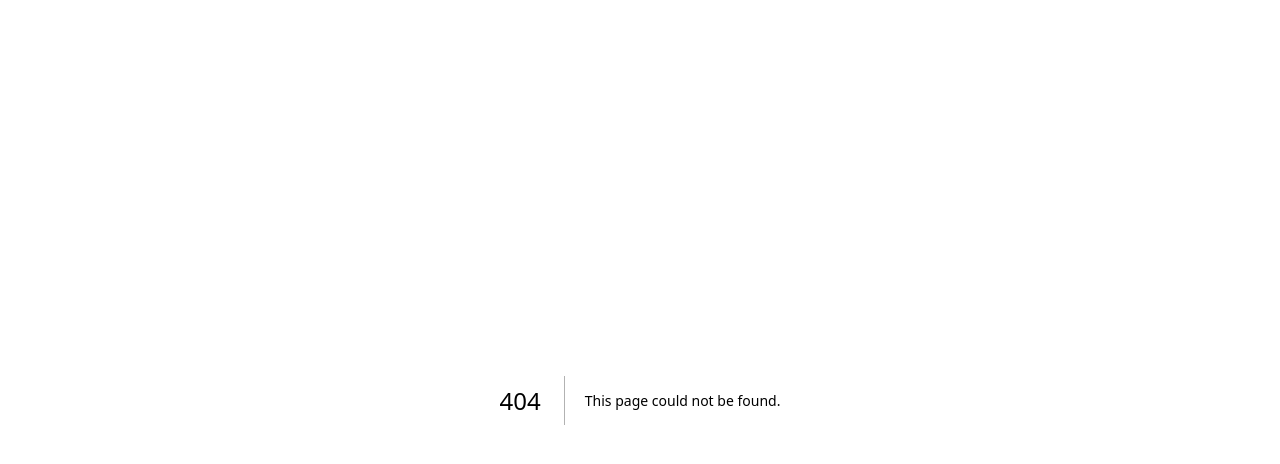
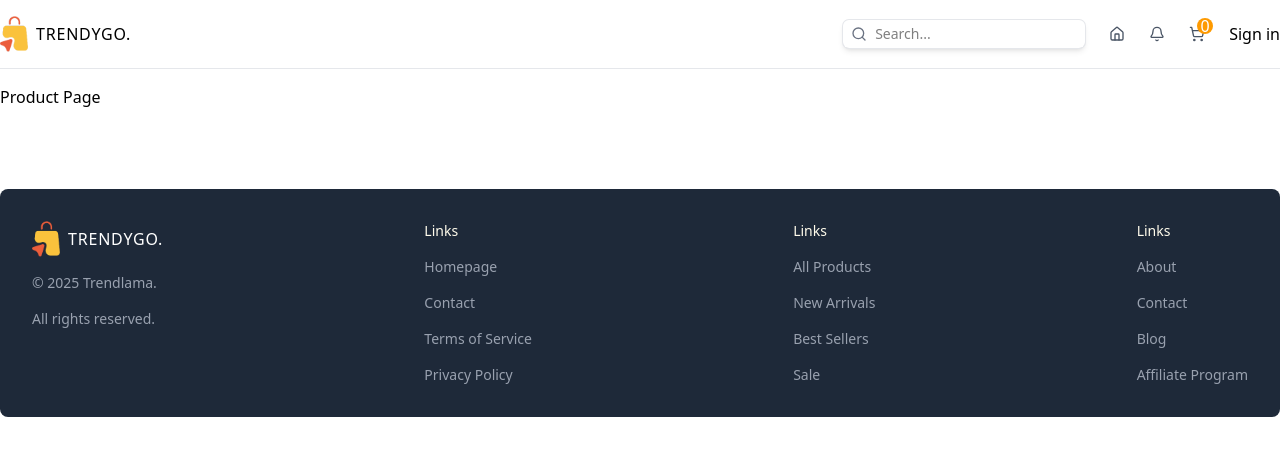
Before and after one commit to abrarjahinayat/TRENDYGO-Where-Style-Meets-You, a Next.js app: page /products/1 in a window 1280 px wide. Before the commit this address had no page. Shown: the top 464 px of the page. Built offline with nearby package versions, Linux system fonts and the light colour scheme.

Commit message:
single product page created

```diff
--- /dev/null
+++ b/src/app/(root)/products/[id]/page.jsx
@@ -0,0 +1,11 @@
+import React from 'react'
+
+const ProductPage = () => {
+  return (
+    <div className='container'>
+      <h1>Product Page</h1>
+    </div>
+  )
+}
+
+export default ProductPage
```
